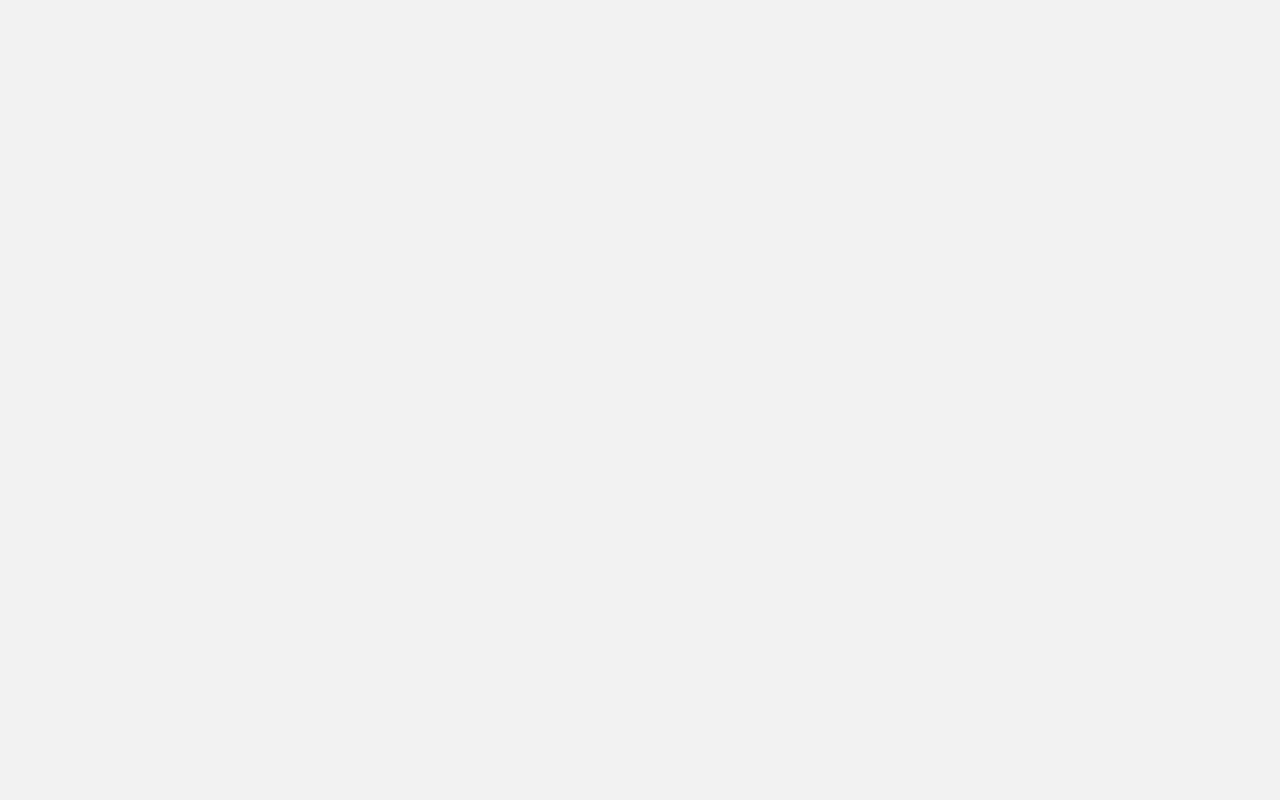
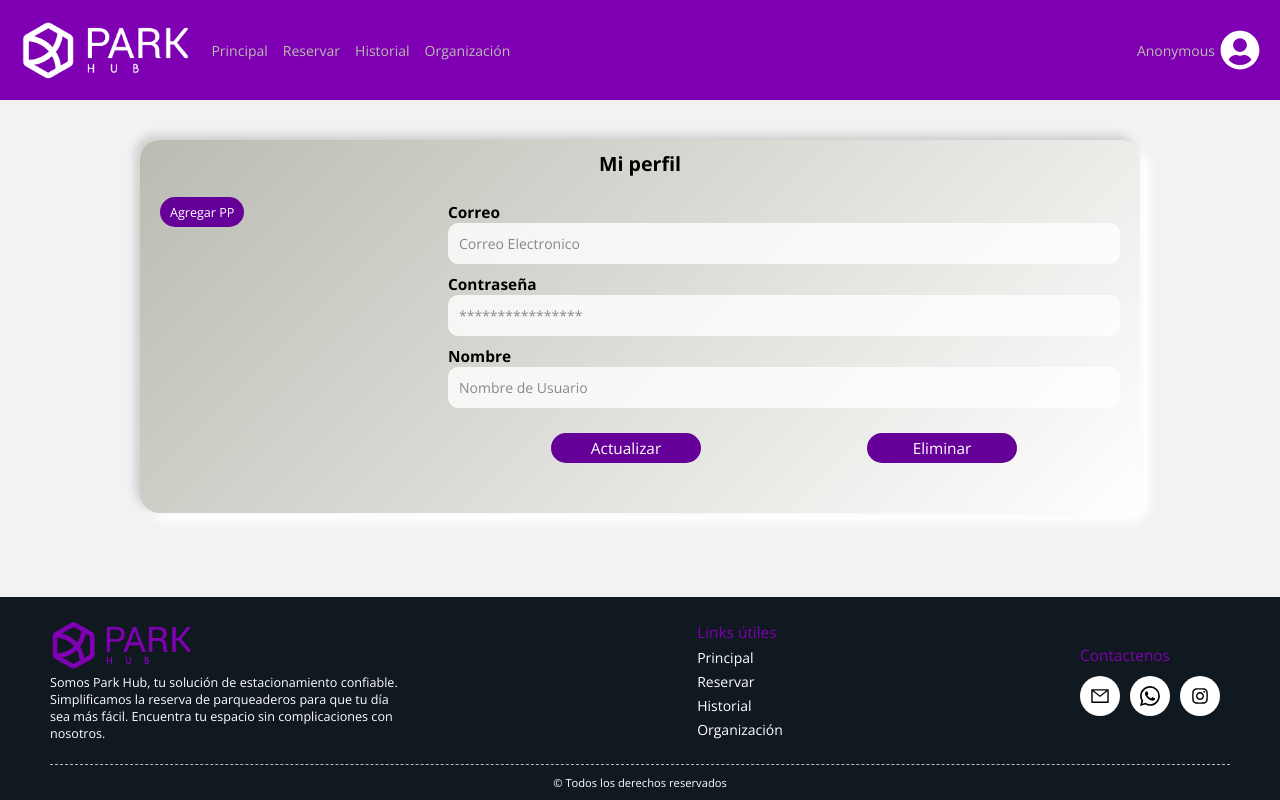
Before and after one commit to DavidBetancurRamirez/ParkHub, a React (Vite) app in the folder frontend/: page /perfil in a window 1280 px wide. Before the commit this address had no page. Built offline with nearby package versions, Linux system fonts and the light colour scheme.

Commit message:
Agregando Perfil

```diff
--- /dev/null
+++ b/frontend/src/components/Perfil.jsx
@@ -0,0 +1,133 @@
+import { useEffect, useState } from "react";
+import Layout from "./Layout";
+import styled from "styled-components";
+import colores from "../styles/colores";
+import AgregarImgP from "../elements/AgregarImgP";
+import { ContenedorSombra, Formulario, Input, Tercio } from "../styles/varios";
+import { useUser } from "../context/userContext"
+
+const ContenedorInput = styled.div`
+    margin: 5px 0;
+`
+const ContenedorBotones = styled.div`
+    display: flex;
+    justify-content: space-around;
+    margin: 20px;
+
+    button {
+        width: 150px;
+        height: 30px;
+        border: none;
+        border-radius: 20px;
+        color: #fff;
+        background-color: ${colores.moradoOscuro};
+        font-size: 1.1rem;
+        cursor: pointer;
+        transition: 0.5s all ease;
+
+        &:hover { background-color: ${colores.error}; }
+    }
+
+    .actualizar {
+        &:hover { background-color: ${colores.exito}; }
+    }
+`
+
+
+const Perfil = () => {
+    const [imagenes, cambiarImagenes] = useState([])
+
+    const [password, cambiarPassword] = useState("");
+    const [nombre, cambiarNombre] = useState("");
+    const [telefono, cambiarTelefono] = useState("");
+    const [direccion, cambiarDireccion] = useState("");
+
+    const { user, deleteUser, editUser } = useUser();
+
+    useEffect(() => {
+        if (user) {
+            cambiarNombre(user.username)
+            cambiarTelefono(user.phone)
+            cambiarDireccion(user.address)
+        }
+    }, [user])
+
+    const handleActualizar = async () => {
+        try {
+            const response = await editUser({
+                username: nombre,
+                phone: telefono,
+                address: direccion,
+            })
+            console.log(response)
+        } catch (error) {
+            console.error(error)
+        }
+    }
+
+    const handleEliminar = async () => {
+        try {
+            const response = await deleteUser(user.id)
+            console.log(response)
+        } catch (error) {
+            console.error(error)
+        }
+    }
+
+    return (
+      <Layout>
+        <ContenedorSombra>
+          <h2>Mi perfil</h2>
+          <Tercio>
+            <AgregarImgP imagenes={imagenes} cambiarImagenes={cambiarImagenes} />
+            <div>
+                <Formulario onSubmit={(e) => e.preventDefault()}>
+                    <ContenedorInput>
+                        <h3>Correo</h3>
+                        <Input
+                            name = "Correo"
+                            type="email"
+                            placeholder="Correo Electronico"
+                            value={user?.email}
+                            disabled
+                        />
+                    </ContenedorInput>
+
+                    <ContenedorInput>
+                        <h3>Contraseña</h3>
+                        <Input
+                            name = "Contrasena"
+                            type="password"
+                            placeholder="****************"
+                            value={password}
+                            onChange={(e) => cambiarPassword(e.target.value)}
+                            disabled
+                        />
+                    </ContenedorInput>
+
+                    <ContenedorInput>
+                        <h3>Nombre</h3>
+                        <Input
+                            name = "Nombre"
+                            type="text"
+                            placeholder="Nombre de Usuario"
+                            value={nombre}
+                            onChange={(e) => cambiarNombre(e.target.value)}
+                        />
+                    </ContenedorInput>
+
+                    <ContenedorBotones>
+                        <button className="actualizar" onClick={handleActualizar} >Actualizar</button>
+                        <button onClick={handleEliminar}>Eliminar</button>
+                    </ContenedorBotones>
+
+                </Formulario>
+            </div>
+
+          </Tercio>
+        </ContenedorSombra>
+      </Layout>
+    )
+  }
+
+  export default Perfil;
--- /dev/null
+++ b/frontend/src/elements/AgregarImgP.jsx
@@ -0,0 +1,59 @@
+
+import styled from "styled-components"
+import colores from "../styles/colores"
+
+const Contenedor = styled.div`
+    > div {
+        display: flex;
+        align-items: center;
+    }
+    @media (max-width: 800px) { margin-top: 20px; }
+`
+
+const AgregarImg = styled.label`
+    height: 30px;
+    border-radius: 20px;
+    padding: 5px 10px;
+    align-items: center;
+    background-color: ${colores.moradoOscuro};
+    color: #fff;
+    font-size: 0.9rem;
+    cursor: pointer;
+    transition: 0.5s all ease;
+    white-space: nowrap;
+    transition: 0.5s all ease;
+    display: flex;
+
+    &:hover { background-color: ${colores.moradoClaro} }
+
+    input { display: none; }
+`
+
+const AgregarImgP = ({ imagenes, cambiarImagenes }) => {
+    const handleImgSelec = (e) => {
+        const newImages = Array.from(e.target.files);
+        cambiarImagenes([...imagenes, ...newImages]);
+    };
+
+
+
+    return (
+        <Contenedor>
+            <div>
+                <AgregarImg>
+                    <input
+                        type="file"
+                        multiple
+                        accept="image/*"
+                        onChange={handleImgSelec}
+                    />
+                    Agregar PP
+                </AgregarImg>
+
+            </div>
+
+        </Contenedor>
+    )
+}
+
+export default AgregarImgP;
--- a/frontend/src/main.jsx
+++ b/frontend/src/main.jsx
@@ -7,6 +7,7 @@ import { UserContextProvider } from './context/userContext';
 import { MessageContextProvider } from './context/messageContext';
 import Sesion from './components/Sesion';
 import Principal from './components/Principal';
+import Perfil from './components/Perfil';
 
 ReactDOM.createRoot(document.getElementById('root')).render(
   <React.StrictMode>
@@ -20,6 +21,7 @@ ReactDOM.createRoot(document.getElementById('root')).render(
             <Routes>
               <Route path='/' element={<Principal />} />
               <Route path='/sesion' element={<Sesion />} />
+              <Route path='/perfil' element={<Perfil />} />
             </Routes>
           </BrowserRouter>
 
--- a/frontend/src/styles/varios.jsx
+++ b/frontend/src/styles/varios.jsx
@@ -1,4 +1,30 @@
 import styled from "styled-components";
+import colores from "./colores";
+
+
+export const ContenedorSombra = styled.div`
+    display: flex;
+    flex-direction: column;
+    width: 90%;
+    max-width: 1000px;
+    border-radius: 20px;
+    margin: 40px auto;
+    padding: 10px 20px;
+    background: linear-gradient(315deg, #ffffff, ${colores.gris});
+    box-shadow: -5px -5px 10px #cecece,
+                10px 10px 10px #ffffff;
+
+    h2 {
+        width: 100%;
+        text-align: center;
+        font-size: 1.4rem;
+        margin-bottom: 20px;
+    }
+
+    @media (max-width: 800px) {
+        margin: 20px auto;
+    }
+`
 
 export const Formulario = styled.form`
     display: flex;
@@ -22,14 +48,53 @@ export const Input = styled.input`
     height: 100%;
 `
 
+export const InputFlexible = styled.textarea`
+    width: 100%;
+    min-height: 100px;
+    resize: vertical;
+    outline: none;
+    background-color: #fff;
+    opacity: .8;
+    border-radius: 10px;
+    border: 1px solid #fff;
+    padding: 10px;
+    margin-top: 5px;
+`;
+
 export const ContenedorScroll = styled.article`
     display: flex;
-    width: ${props => (props.size=="full" ? "100%" : "90%")};
+    width: 90%;
     white-space: nowrap;
     overflow-x: auto;
-    justify-content: ${props => (props.$alineado=="centro" ? "center" : "auto")};s
 
     > div { margin-top: 10px; }
 
     @media (max-width: 800px) { width: 100%; }
 `
+
+export const Mitad = styled.div`
+    display: flex;
+    margin-bottom: 20px;
+
+    > div { width: 50%; }
+
+    @media (max-width: 800px) {
+        flex-direction: column;
+        > div { width: 100% }
+    }
+`
+export const Tercio = styled.div`
+    display: flex;
+    margin-bottom: 20px;
+
+    > div:first-child {
+
+        width: 30%;
+     }
+    > div:last-child { width: 70%; }
+
+    @media (max-width: 800px) {
+        flex-direction: column;
+        > div { width: 100%; }
+    }
+`;
```
